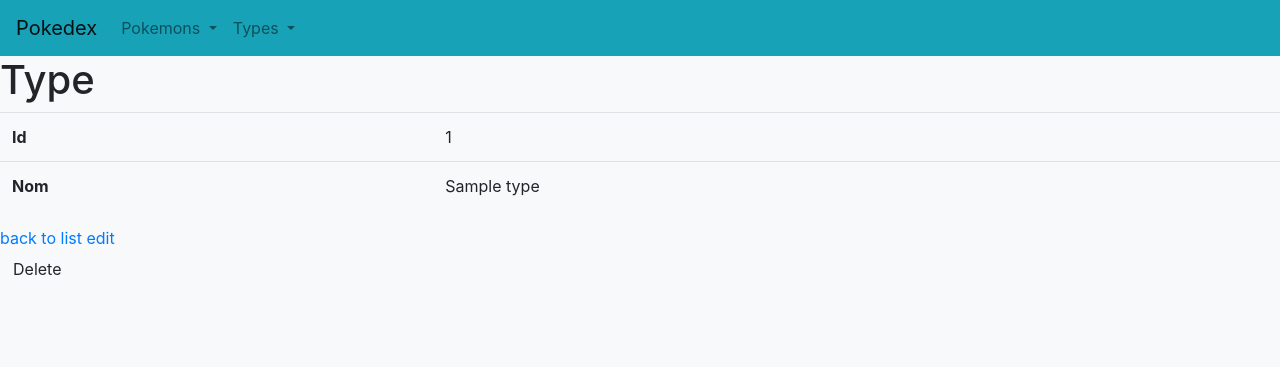
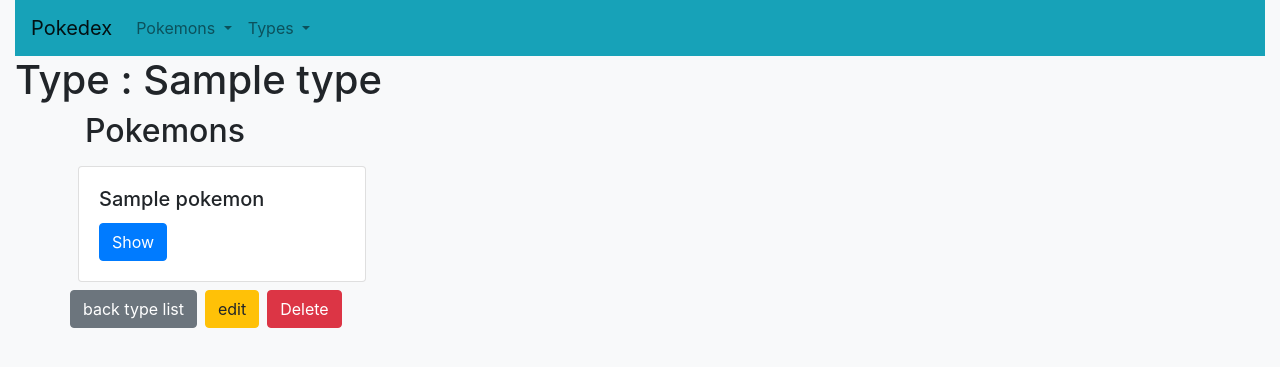
Before and after one commit to Ynov-fullstack-m1/Symfony-Pokemon-Jcaillli-Mvolpe, a Symfony app: template templates/type/show.html.twig in a window 1280 px wide. Shown: the top 367 px of the page. Run offline with Twig, Linux system fonts and the light colour scheme; the template is opened without the code that fills it: most values are stand-ins (such as "Sample title", 1, 10 or a date in 2020); some libraries are stand-ins or nearby versions.

Commit message:
MAJ templates Types

```diff
--- a/templates/base.html.twig
+++ b/templates/base.html.twig
@@ -12,38 +12,7 @@
         {% endblock %}
     </head>
     <body class="bg-light">
-        {# <nav class="navbar navbar-expand-lg bg-body-tertiary">
-            <a class="navbar-brand" href="/">Accueil</a>
-            <button class="navbar-toggler" type="button" data-toggle="collapse" data-target="#navbarNavAltMarkup" aria-controls="navbarNavAltMarkup" aria-expanded="false" aria-label="Toggle navigation">
-                <span class="navbar-toggler-icon"></span>
-            </button>
-            <div class="collapse navbar-collapse" id="navbarNavDropdown">
-                <ul class="navbar-nav">
-                    <li class="nav-item dropdown">
-                        <a class="nav-link dropdown-toggle" href="#" role="button" data-bs-toggle="dropdown" aria-expanded="false">
-                            Pokemons
-                        </a>
-                        <ul class="dropdown-menu">
-                            <li><a class="dropdown-item" href="pokemon/add">Ajouter</a></li>
-                            <li><a class="dropdown-item" href="pokemon/view">Consulter</a></li>
-                            <li><a class="dropdown-item" href="pokemon/edit">Modifier</a></li>
-                            <li><a class="dropdown-item" href="pokemon/delete">Supprimer</a></li>
-                        </ul>
-                    </li>
-                    <li class="nav-item dropdown">
-                        <a class="nav-link dropdown-toggle" href="#" role="button" data-bs-toggle="dropdown" aria-expanded="false">
-                            Types
-                        </a>
-                        <ul class="dropdown-menu">
-                            <li><a class="dropdown-item" href="type/add">Ajouter</a></li>
-                            <li><a class="dropdown-item" href="type/view">Consulter</a></li>
-                            <li><a class="dropdown-item" href="type/edit">Modifier</a></li>
-                            <li><a class="dropdown-item" href="type/delete">Supprimer</a></li>
-                        </ul>
-                    </li>
-                </ul>
-            </div>
-        </nav> #}
+        <div class="container-fluid">
             <nav class="navbar navbar-expand-lg navbar-light bg-info">
                 <a class="navbar-brand" href="/pokemon">Pokedex</a>
                 <button class="navbar-toggler" type="button" data-toggle="collapse" data-target="#navbarNavDropdown" aria-controls="navbarNavDropdown" aria-expanded="false" aria-label="Toggle navigation">
@@ -73,6 +42,7 @@
                 </div>
             </nav>
             {% block body %}{% endblock %}
+        </div>
     <script src="https://cdn.jsdelivr.net/npm/jquery@3.5.1/dist/jquery.slim.min.js" integrity="sha384-DfXdz2htPH0lsSSs5nCTpuj/zy4C+OGpamoFVy38MVBnE+IbbVYUew+OrCXaRkfj" crossorigin="anonymous"></script>
     <script src="https://cdn.jsdelivr.net/npm/bootstrap@4.6.2/dist/js/bootstrap.bundle.min.js" integrity="sha384-Fy6S3B9q64WdZWQUiU+q4/2Lc9npb8tCaSX9FK7E8HnRr0Jz8D6OP9dO5Vg3Q9ct" crossorigin="anonymous"></script>
     </body>
--- a/templates/type/_delete_form.html.twig
+++ b/templates/type/_delete_form.html.twig
@@ -1,4 +1,4 @@
 <form method="post" action="{{ path('app_type_delete', {'id': type.id}) }}" onsubmit="return confirm('Are you sure you want to delete this item?');">
     <input type="hidden" name="_token" value="{{ csrf_token('delete' ~ type.id) }}">
-    <button class="btn">Delete</button>
+    <button class="btn btn-danger">Delete</button>
 </form>
--- a/templates/type/show.html.twig
+++ b/templates/type/show.html.twig
@@ -3,24 +3,45 @@
 {% block title %}Type{% endblock %}
 
 {% block body %}
-    <h1>Type</h1>
+    <h1 >Type : {{ type.nom }}</h1>
 
-    <table class="table">
-        <tbody>
-            <tr>
-                <th>Id</th>
-                <td>{{ type.id }}</td>
-            </tr>
-            <tr>
-                <th>Nom</th>
-                <td>{{ type.nom }}</td>
-            </tr>
-        </tbody>
-    </table>
+    <div class="container">
 
-    <a href="{{ path('app_type_index') }}">back to list</a>
+        <h2>Pokemons</h2>
+        <div class="row">
+                {% for pokemon in type.pokemon %}
+                    <div class="card mb-2 mr-2 ml-2 mt-2" style="width: 18rem;">
+                        <div class="card-body">
+                            <h5 class="card-title">{{ pokemon.nom }}</h5>
+                            <button class="btn btn-primary" type="button" data-toggle="collapse" data-target="#collapse_{{ pokemon.id }}" aria-expanded="false" aria-controls="collapse_{{ pokemon.id }}">
+                                Show
+                            </button>
+                            <div class="collapse" id="collapse_{{ pokemon.id }}">
+                                <div class="card-text card mt-4">
+                                    <ul class="list-group list-group-flush">
+                                        <li class="list-group-item">Points de vie : {{ pokemon.PointDeVie }}</li>
+                                        <li class="list-group-item">Points d'attaque : {{ pokemon.PointAttaque }}</li>
+                                    </ul>
+                                </div>
+                            </div>
+                        </div>
+                    </div>
+                {% else %}
+                    <div class="card mb-2 mr-2 ml-2 mt-2">
+                        <div class="card-text mt-4 mb-4 ml-4 mr-4 text-center">
+                            Aucun Pokémon de ce type trouvé
+                        </div>
+                    </div>
+                {% endfor %}
+        </div>
 
-    <a href="{{ path('app_type_edit', {'id': type.id}) }}">edit</a>
+        <div class="row">
 
-    {{ include('type/_delete_form.html.twig') }}
+            <a class="btn btn-secondary" href="{{ path('app_type_index') }}">back type list</a>
+
+            <a class="btn btn-warning ml-2 mr-2" href="{{ path('app_type_edit', {'id': type.id}) }}">edit</a>
+
+            {{ include('type/_delete_form.html.twig') }}
+        </div>
+    </div>
 {% endblock %}
```
Also changed, not shown: templates/pokemon/index_1.html.twig (deleted, +0 -33 lines), templates/type/_form.html.twig (+5 -2 lines), templates/type/index.html.twig (+13 -3 lines). Lines whose indentation alone changed are shown as unchanged.
